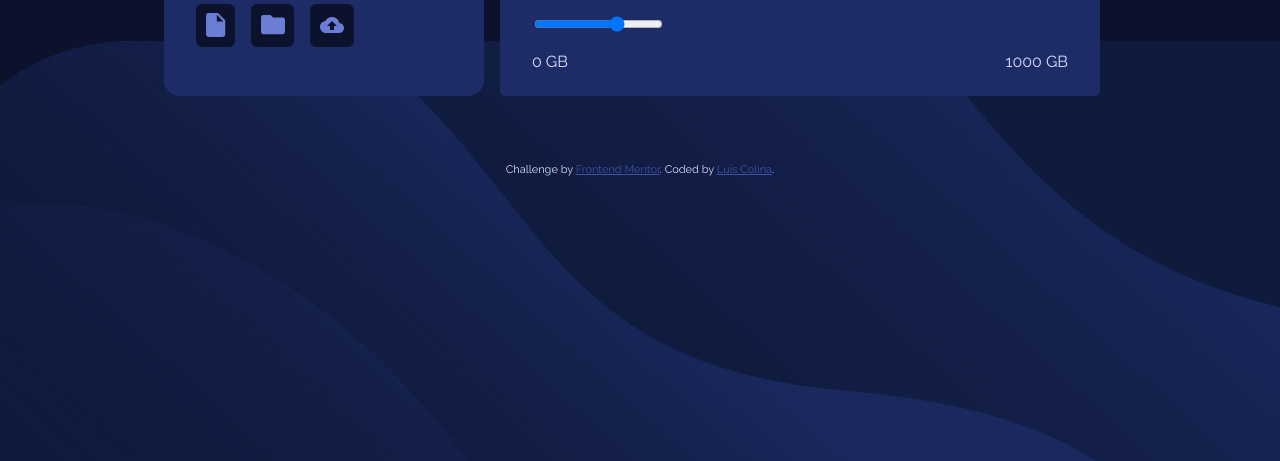
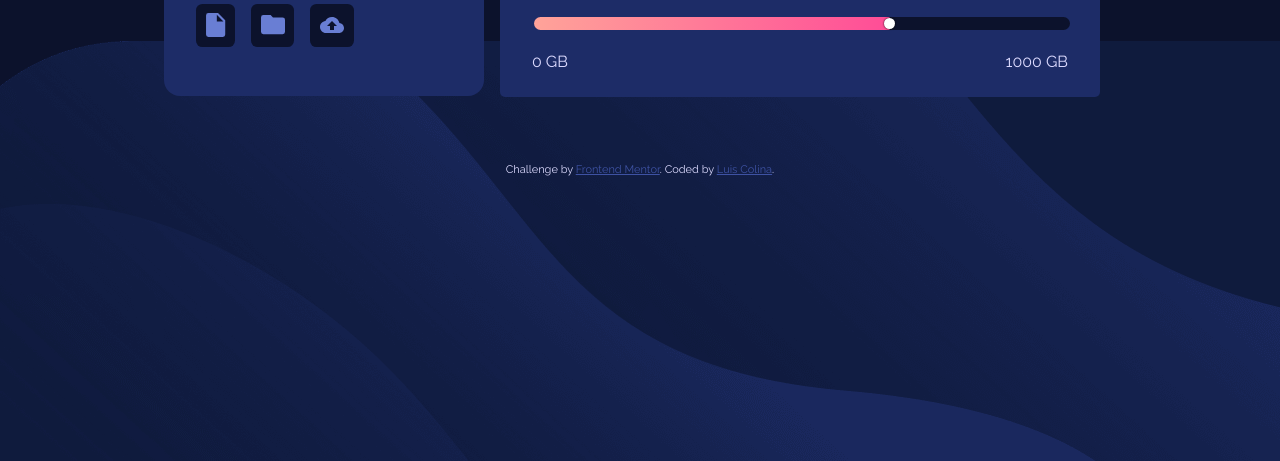
Before and after one commit to Silkiercomet/fylo-slider-hb-component, a plain HTML site: page index.html in a window 1280 px wide. Shown: the part 355-816 px from the top of the page. Drawn offline with Linux system fonts and the light colour scheme.

Commit message:
script an new class for the slider

```diff
--- a/index.html
+++ b/index.html
@@ -35,7 +35,7 @@
             You’ve used <span id="white">815 GB</span>  of your storage
           </span>
           <div class="slidecontainer">
-            <input type="range" min="1" max="10" value="7" class="slider" id="myRange">
+            <input type="range" min="1" max="10" value="7" class='styled-slider slider-progress' id="myRange">
 
           </div>
           <div class="data">
@@ -60,7 +60,14 @@
 
 
 
-
+  <script>
+    for (let e of document.querySelectorAll('input[type="range"].slider-progress')) {
+  e.style.setProperty('--value', e.value);
+  e.style.setProperty('--min', e.min == '' ? '0' : e.min);
+  e.style.setProperty('--max', e.max == '' ? '100' : e.max);
+  e.addEventListener('input', () => e.style.setProperty('--value', e.value));
+}
+  </script>
   <div class="attribution">
     Challenge by <a href="https://www.frontendmentor.io?ref=challenge" target="_blank">Frontend Mentor</a>.
     Coded by <a href="#">Luis Colina</a>.
```
